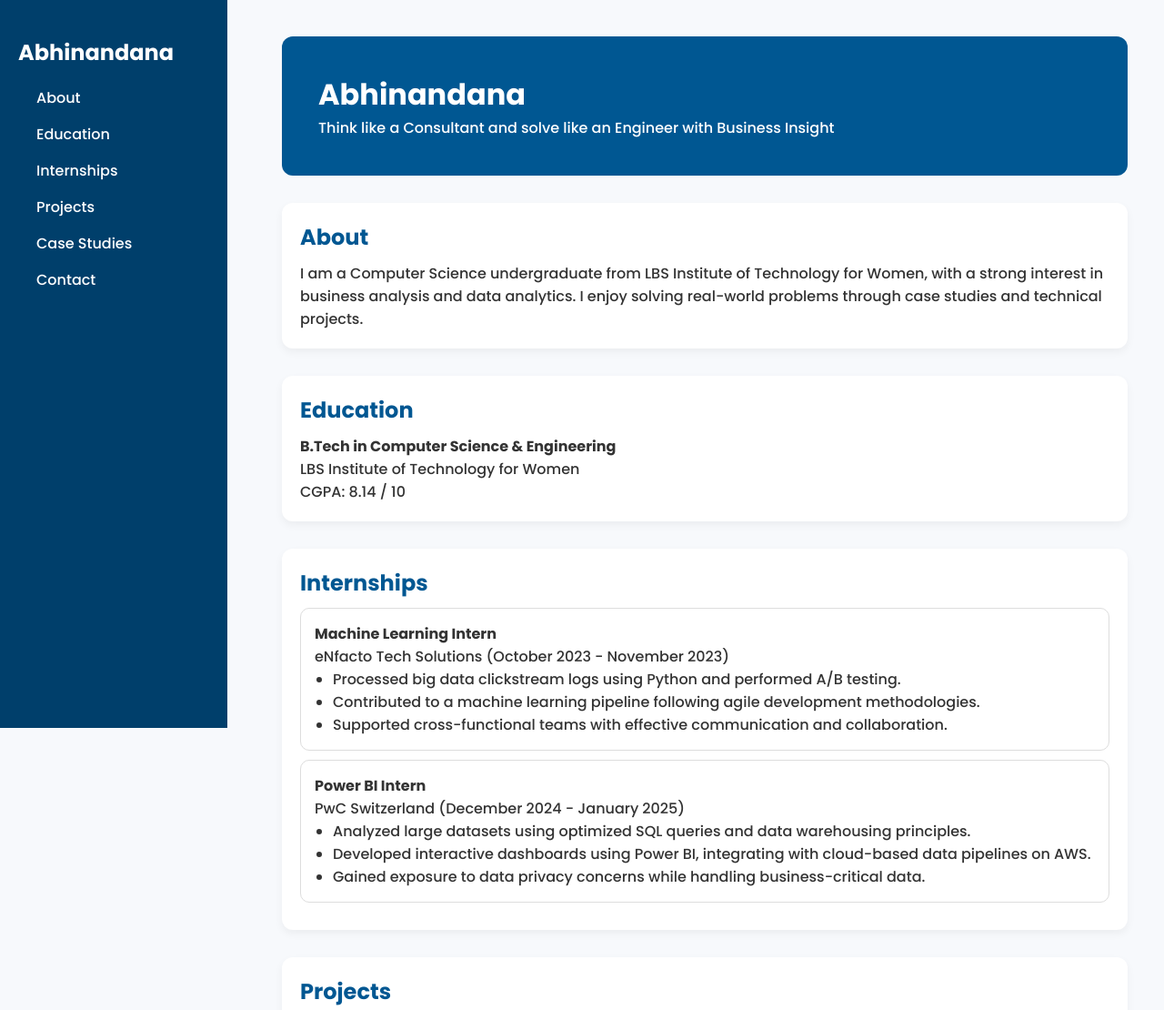
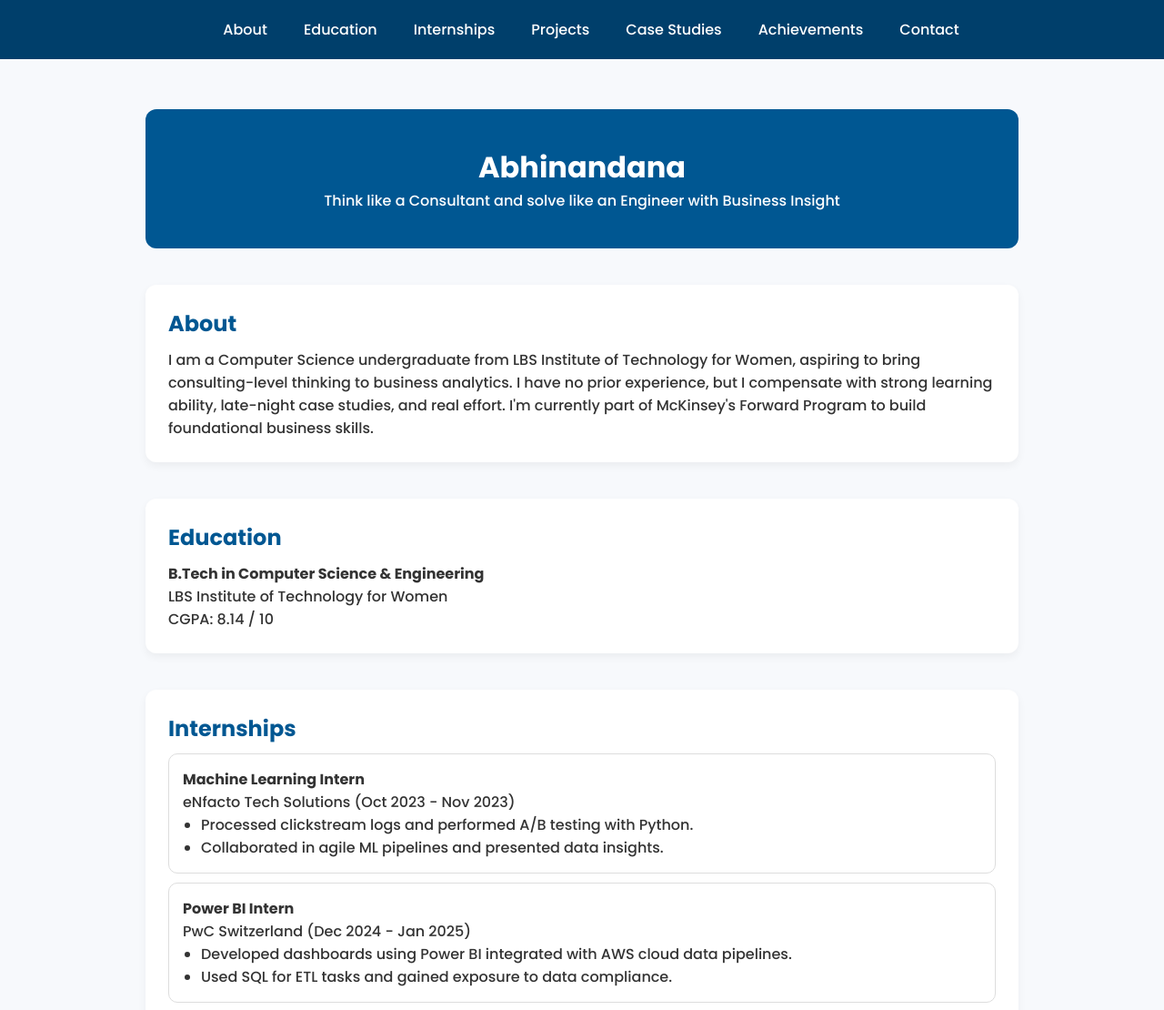
Before and after one commit to Abhi-nr/Abhinandana_portfolio, a plain HTML site: page index.html in a window 1280 px wide. Shown: the top 1110 px of the page at 91% size. Drawn offline with Linux system fonts and the light colour scheme.

Commit message:
Update index.html

```diff
--- a/index.html
+++ b/index.html
@@ -16,25 +16,22 @@
             font-family: 'Poppins', sans-serif;
             background-color: #f7f9fc;
             color: #333;
-            display: flex;
         }
         nav {
-            width: 250px;
-            height: 100vh;
+            width: 100%;
             background-color: #003f6b;
             color: white;
-            padding: 40px 20px;
+            padding: 20px 0;
             position: fixed;
-        }
-        nav h1 {
-            font-size: 24px;
-            margin-bottom: 20px;
+            top: 0;
+            left: 0;
+            z-index: 1000;
         }
         nav ul {
+            display: flex;
+            justify-content: center;
+            gap: 40px;
             list-style: none;
-        }
-        nav ul li {
-            margin: 15px 0;
         }
         nav ul li a {
             color: white;
@@ -45,28 +42,24 @@
             text-decoration: underline;
         }
         .main-content {
-            margin-left: 270px;
-            padding: 40px;
-            width: calc(100% - 270px);
+            padding: 120px 20px 40px 20px;
+            max-width: 1000px;
+            margin: auto;
         }
         header.hero {
-            display: flex;
-            align-items: center;
             background-color: #005792;
             color: white;
             padding: 40px;
             border-radius: 12px;
-        }
-        header.hero img {
-            width: 120px;
-            height: 120px;
-            border-radius: 50%;
-            margin-right: 30px;
+            display: flex;
+            flex-direction: column;
+            align-items: center;
+            text-align: center;
         }
         section {
-            margin-top: 30px;
+            margin-top: 40px;
             background: white;
-            padding: 20px;
+            padding: 25px;
             border-radius: 12px;
             box-shadow: 0 4px 10px rgba(0,0,0,0.05);
         }
@@ -105,29 +98,26 @@
 </head>
 <body>
     <nav>
-        <h1>Abhinandana</h1>
         <ul>
             <li><a href="#about">About</a></li>
             <li><a href="#education">Education</a></li>
             <li><a href="#internships">Internships</a></li>
             <li><a href="#projects">Projects</a></li>
             <li><a href="#case-studies">Case Studies</a></li>
+            <li><a href="#achievements">Achievements</a></li>
             <li><a href="#contact">Contact</a></li>
         </ul>
     </nav>
 
     <div class="main-content">
         <header class="hero">
-
-            <div>
-                <h1>Abhinandana</h1>
-                <p>Think like a Consultant and solve like an Engineer with Business Insight</p>
-            </div>
+            <h1>Abhinandana</h1>
+            <p>Think like a Consultant and solve like an Engineer with Business Insight</p>
         </header>
 
         <section id="about">
             <h2>About</h2>
-            <p>I am a Computer Science undergraduate from LBS Institute of Technology for Women, with a strong interest in business analysis and data analytics. I enjoy solving real-world problems through case studies and technical projects.</p>
+            <p>I am a Computer Science undergraduate from LBS Institute of Technology for Women, aspiring to bring consulting-level thinking to business analytics. I have no prior experience, but I compensate with strong learning ability, late-night case studies, and real effort. I'm currently part of McKinsey's Forward Program to build foundational business skills.</p>
         </section>
 
         <section id="education">
@@ -138,26 +128,24 @@
         <section id="internships">
             <h2>Internships</h2>
             <div class="card">
-                <p><strong>Machine Learning Intern</strong><br>eNfacto Tech Solutions (October 2023 - November 2023)</p>
+                <p><strong>Machine Learning Intern</strong><br>eNfacto Tech Solutions (Oct 2023 - Nov 2023)</p>
                 <ul>
-                    <li>Processed big data clickstream logs using Python and performed A/B testing.</li>
-                    <li>Contributed to a machine learning pipeline following agile development methodologies.</li>
-                    <li>Supported cross-functional teams with effective communication and collaboration.</li>
+                    <li>Processed clickstream logs and performed A/B testing with Python.</li>
+                    <li>Collaborated in agile ML pipelines and presented data insights.</li>
                 </ul>
             </div>
             <div class="card">
-                <p><strong>Power BI Intern</strong><br>PwC Switzerland (December 2024 - January 2025)</p>
+                <p><strong>Power BI Intern</strong><br>PwC Switzerland (Dec 2024 - Jan 2025)</p>
                 <ul>
-                    <li>Analyzed large datasets using optimized SQL queries and data warehousing principles.</li>
-                    <li>Developed interactive dashboards using Power BI, integrating with cloud-based data pipelines on AWS.</li>
-                    <li>Gained exposure to data privacy concerns while handling business-critical data.</li>
+                    <li>Developed dashboards using Power BI integrated with AWS cloud data pipelines.</li>
+                    <li>Used SQL for ETL tasks and gained exposure to data compliance.</li>
                 </ul>
             </div>
         </section>
 
         <section id="projects">
             <h2>Projects</h2>
-            <div class="card"><a href="https://github.com/Abhi-nr/Linkedin_post_gen">Linkedin Post Generation Using NLP</a></div>
+            <div class="card"><a href="https://github.com/Abhi-nr/Linkedin_post_gen">LinkedIn Post Generation Using NLP</a></div>
             <div class="card"><a href="https://github.com/Keerthana-sk1/Youtube-summariser/blob/main/FinalCode.py">Video Classifier using LDA</a></div>
             <div class="card"><a href="#">HR Analytics Dashboard</a></div>
         </section>
@@ -165,7 +153,17 @@
         <section id="case-studies">
             <h2>Case Studies</h2>
             <div class="card"><a href="https://docs.google.com/presentation/d/1E8lDPmC8IhODrtt-Eagh6j-Q_5Aoa2FJlHyQeB5ddns/edit?usp=sharing">Profitability Analysis of a Retail Chain</a></div>
-            <div class="card"><a href="https://docs.google.com/presentation/d/1YoR7Y2F6nhQH5fBoFKUamIh2il_kas2fm8--NkRok6c/edit?usp=sharing">Can L&T Make Profits in India’s Semiconductor Race in 2027?</a></div>
+            <div class="card"><a href="https://docs.google.com/presentation/d/1YoR7Y2F6nhQH5fBoFKUamIh2il_kas2fm8--NkRok6c/edit?usp=sharing">Can L&T Profit in India’s Semiconductor Race?</a></div>
+        </section>
+
+        <section id="achievements">
+            <h2>Achievements</h2>
+            <ul>
+                <li>Completed McKinsey Forward Program – Building business, analytical & problem-solving skills</li>
+                <li>Guinness World Record Holder – Part of WeSat, India’s first all-women satellite team</li>
+                <li>NPTEL Data Science in Python – Secured 69%</li>
+                <li>Created a business consulting case study portfolio within 48 hours of application release</li>
+            </ul>
         </section>
 
         <section id="contact">
@@ -173,11 +171,13 @@
             <p>
                 <i class="fas fa-phone"></i> +91 8920766160<br>
                 <i class="fas fa-envelope"></i> <a href="mailto:abhinandana04@gmail.com">abhinandana04@gmail.com</a><br>
-                <i class="fab fa-linkedin"></i> <a href="www.linkedin.com/in/abhinandana-nair">linkedin</a>
+                <i class="fab fa-linkedin"></i> <a href="https://www.linkedin.com/in/abhinandana-nair">linkedin.com/in/abhinandana-nair</a>
             </p>
         </section>
 
         <footer>
             <p>&copy; 2025 Abhinandana | All rights reserved.</p>
         </footer>
-    <
+    </div>
+</body>
+</html>
```
